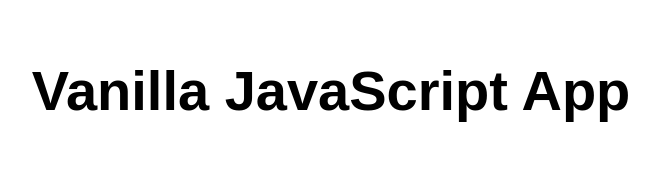
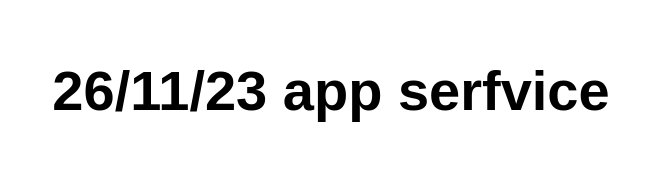
Before and after one commit to hari2babloo/1611appser, a website: page src/index.html in a window 1280 px wide. Shown: the whole page, without its empty margins (309-968 px from the left). Drawn offline with Linux system fonts and the light colour scheme.

Commit message:
index.html

```diff
--- a/src/index.html
+++ b/src/index.html
@@ -10,7 +10,7 @@
 
 <body>
   <main>
-    <h1>Vanilla JavaScript App</h1>
+    <h1>26/11/23 app serfvice</h1>
   </main>
 </body>
 
```
